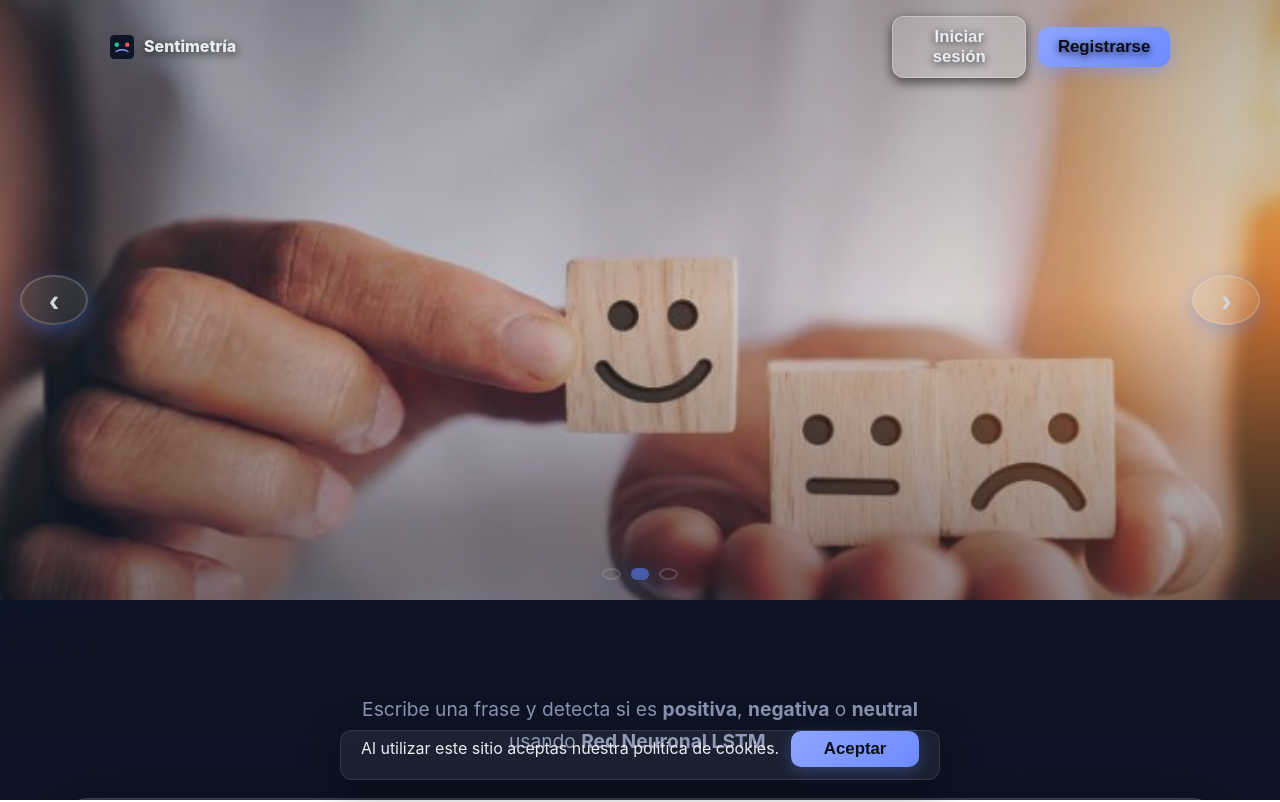
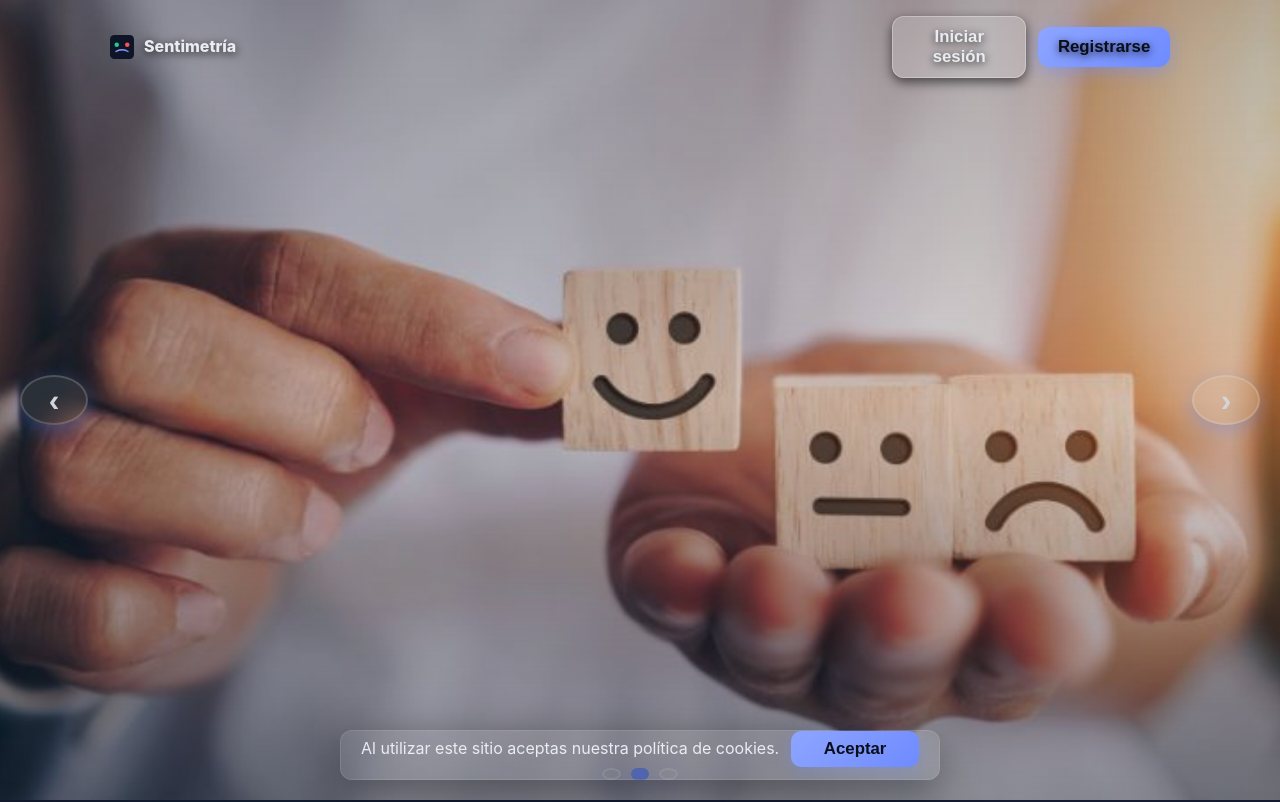
Before and after one commit to crisncr/inteligenciaArtificial, a React (Vite) app: page / in a window 1280 px wide. Shown: the top 802 px of the page. Built offline with nearby package versions, Linux system fonts and the light colour scheme.

Commit message:
Fix: Remover position fixed del body que causaba problemas de scroll - Body ahora usa min-height normal para permitir scroll - Mantener meta tags para ocultar barra blanca del navegador - Navbar con padding superior adecuado

```diff
--- a/src/index.css
+++ b/src/index.css
@@ -34,18 +34,12 @@ body {
   margin: 0;
   padding: 0;
   overflow-x: hidden;
-  /* Ocultar la barra blanca del navegador móvil */
-  position: fixed;
-  width: 100%;
-  height: 100%;
-  height: -webkit-fill-available;
 }
 
 /* Soporte para nuevas unidades de viewport */
 @supports (height: 100dvh) {
   body {
     min-height: 100dvh;
-    height: 100dvh;
   }
 }
 
@@ -75,14 +69,12 @@ html {
   flex-direction: column;
   position: relative;
   width: 100%;
-  height: 100%;
   overflow-x: hidden;
 }
 
 @supports (height: 100dvh) {
   #root {
     min-height: 100dvh;
-    height: 100dvh;
   }
 }
 
```
